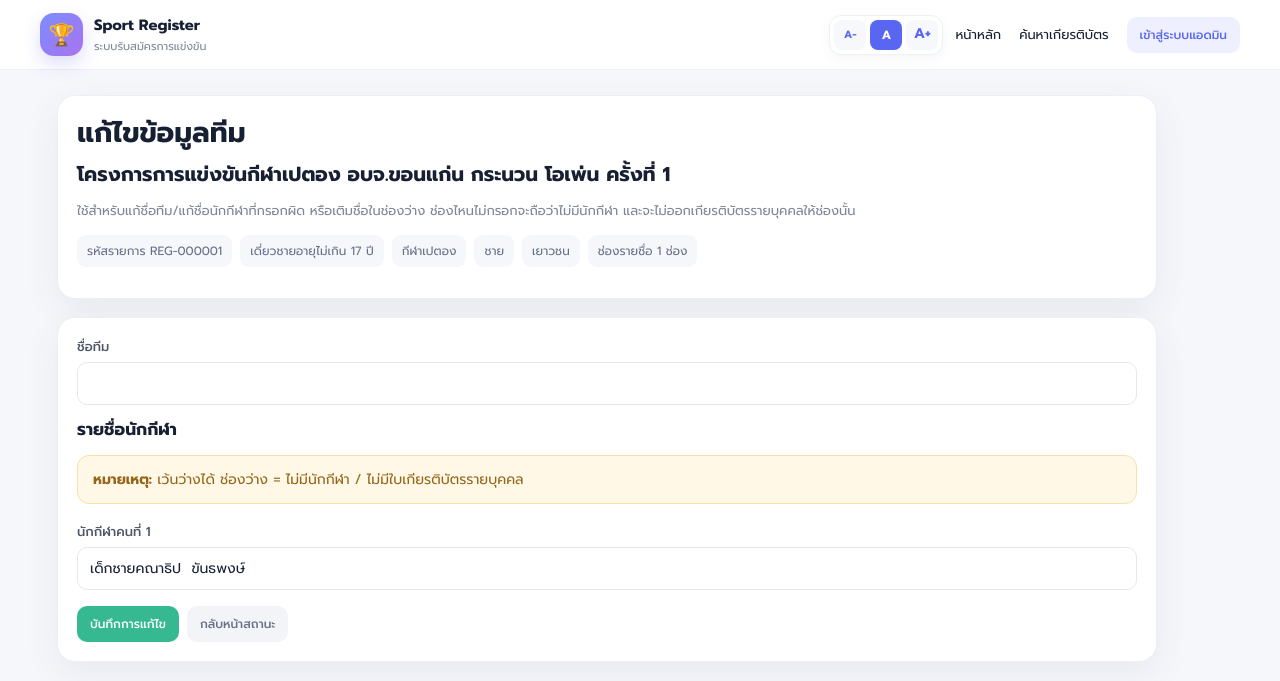
After one commit to Dekchairukna/register_team, a Flask app: a page that uses templates/public_edit_registration.html in a window 1280 px wide. The commit adds this page. Shown: the top 681 px of the page. Run offline with Flask 3, Linux system fonts and the light colour scheme; data comes from the database, SQL or seed files in the repository; some libraries are stand-ins or nearby versions.

Commit message:
update certificate

```diff
--- a/app.py
+++ b/app.py
@@ -183,7 +183,10 @@ def init_db():
     c.execute("UPDATE events SET has_limit = CASE WHEN max_slots > 0 THEN 1 ELSE 0 END")
     c.execute("UPDATE registrations SET registration_code = 'REG-' || LPAD(CAST(id AS TEXT), 6, '0') WHERE registration_code IS NULL OR registration_code = ''" if IS_POSTGRES else "UPDATE registrations SET registration_code = 'REG-' || printf('%06d', id) WHERE registration_code IS NULL OR registration_code = ''")
     c.execute("UPDATE registrations SET member_count = (SELECT COUNT(*) FROM registration_members m WHERE m.registration_id = registrations.id) WHERE member_count IS NULL OR member_count < 1")
-    c.execute("UPDATE registrations SET is_complete = CASE WHEN (SELECT COUNT(*) FROM registration_members m WHERE m.registration_id = registrations.id) >= member_count THEN 1 ELSE 0 END")
+    c.execute("""UPDATE registrations SET is_complete = CASE
+        WHEN EXISTS (SELECT 1 FROM events e WHERE e.id = registrations.event_id AND e.event_mode = 'certificate_only') THEN 1
+        WHEN (SELECT COUNT(*) FROM registration_members m WHERE m.registration_id = registrations.id) >= member_count THEN 1
+        ELSE 0 END""")
     c.execute('CREATE INDEX IF NOT EXISTS idx_events_tournament_id ON events(tournament_id)')
     c.execute('CREATE INDEX IF NOT EXISTS idx_registrations_event_id ON registrations(event_id)')
     c.execute('CREATE INDEX IF NOT EXISTS idx_registration_members_registration_id ON registration_members(registration_id)')
@@ -407,7 +410,7 @@ def public_tournament_registrations(tournament_id):
     if selected_event_id:
         selected_event=next((e for e in events if e['id']==selected_event_id),None)
         if not selected_event: selected_event_id=None
-    query='SELECT r.id,r.event_id,r.team_name,r.affiliation,r.member_count,r.is_complete,r.is_waitlist,r.created_at,e.event_name,e.category_type,e.gender_type,e.age_group,e.event_mode,e.sport_name,e.fixed_member_count FROM registrations r JOIN events e ON r.event_id=e.id WHERE e.tournament_id=?'
+    query='SELECT r.id,r.event_id,r.registration_code,r.team_name,r.affiliation,r.member_count,r.is_complete,r.is_waitlist,r.created_at,e.event_name,e.category_type,e.gender_type,e.age_group,e.event_mode,e.sport_name,e.fixed_member_count FROM registrations r JOIN events e ON r.event_id=e.id WHERE e.tournament_id=?'
     args=[tournament_id]
     if selected_event_id:
         query += ' AND e.id=?'; args.append(selected_event_id)
@@ -453,7 +456,13 @@ def register_event(event_id):
             idc='' if cert_only else request.form.get(f'member_idcard_{i}','').strip()
             f=None if cert_only else request.files.get(f'idcard_file_{i}')
             fn=None
-            if not n: flash(f'กรุณากรอกชื่อนักกีฬาคนที่ {i}'); return redirect(url_for('register_event',event_id=event_id))
+            # โหมดออกเกียรติบัตรอย่างเดียว: เว้นว่างได้ ช่องว่าง = ไม่มีนักกีฬา ไม่ออกใบรายบุคคล
+            # โหมดสมัครแข่งขันปกติ: ยังบังคับกรอกชื่อนักกีฬาตามจำนวนเดิม
+            if not n:
+                if cert_only:
+                    continue
+                flash(f'กรุณากรอกชื่อนักกีฬาคนที่ {i}')
+                return redirect(url_for('register_event',event_id=event_id))
             if f and f.filename:
                 fn=save_uploaded_file(f,f'idcard_{i}')
                 if not fn: flash('ไฟล์บัตรประชาชนต้องเป็น JPG PNG WEBP หรือ PDF'); return redirect(url_for('register_event',event_id=event_id))
@@ -466,7 +475,7 @@ def register_event(event_id):
         conn=get_db(); code=unique_registration_code(conn); wait=1 if full and can_waitlist else 0
         status='approved' if cert_only else 'pending'
         source='certificate_only' if cert_only else 'web'
-        complete=registration_is_complete(member_count,[{'name':m[0]} for m in members])
+        complete=1 if cert_only else registration_is_complete(member_count,[{'name':m[0]} for m in members])
         rid=insert_returning_id(conn,'''INSERT INTO registrations(event_id,team_name,affiliation,contact_name,phone,slip_filename,notes,created_at,member_count,source,registration_code,status,is_waitlist,is_complete,coach_name,approved_at) VALUES(?,?,?,?,?,?,?,?,?,?,?,?,?,?,?,?)''',(event_id,team_name or None,affiliation or None,contact,phone,slip,notes,now(),member_count,source,code,status,wait,complete,coach_name or None,now() if cert_only else None)); c=conn.cursor()
         for m in members: c.execute('INSERT INTO registration_members(registration_id,member_name,member_idcard,idcard_file) VALUES(?,?,?,?)',(rid,*m))
         conn.commit(); conn.close(); return redirect(url_for('registration_status',code=code))
@@ -478,8 +487,66 @@ def registration_status(code):
     if not reg: conn.close(); abort(404)
     members=conn.execute('SELECT * FROM registration_members WHERE registration_id=? ORDER BY id',(reg['id'],)).fetchall(); conn.close()
     instant=is_certificate_only_event(reg)
-    cert_ready=bool(reg['is_complete'] and reg['certificates_enabled'] and reg['certificate_self_download'] and (instant or not reg['certificate_require_approval'] or reg['status']=='approved'))
+    cert_ready=bool((instant or reg['is_complete']) and reg['certificates_enabled'] and reg['certificate_self_download'] and (instant or not reg['certificate_require_approval'] or reg['status']=='approved'))
     return render_template('registration_status.html',reg=reg,members=members,cert_ready=cert_ready,cert_only=instant)
+
+@app.route('/registration/<code>/edit', methods=['GET','POST'])
+def public_edit_registration(code):
+    """ให้ผู้สมัครแก้ไขชื่อทีมและรายชื่อนักกีฬาในช่องที่กำหนดไว้ได้เอง
+    - ไม่มีปุ่มลบรายการสมัคร
+    - ช่องชื่อนักกีฬาที่เว้นว่าง = ไม่มีนักกีฬา และจะไม่ออกเกียรติบัตรรายบุคคล
+    - เติมชื่อกลับเข้าไปในช่องว่างได้ภายหลัง
+    """
+    conn=get_db()
+    reg=conn.execute('''SELECT r.*,e.event_name,e.category_type,e.gender_type,e.age_group,e.has_fee,e.fee,e.fee_per,e.event_mode,e.sport_name,e.fixed_member_count,t.title tournament_title,t.certificates_enabled,t.certificate_self_download,t.certificate_require_approval
+                        FROM registrations r
+                        JOIN events e ON r.event_id=e.id
+                        JOIN tournaments t ON e.tournament_id=t.id
+                        WHERE r.registration_code=?''',(code,)).fetchone()
+    if not reg:
+        conn.close(); abort(404)
+    members=conn.execute('SELECT * FROM registration_members WHERE registration_id=? ORDER BY id',(reg['id'],)).fetchall()
+    slot_count=max(int(reg['member_count'] or 0), len(members), 1)
+
+    if request.method=='POST':
+        team_name=request.form.get('team_name','').strip()
+        team_required=is_certificate_only_event(reg) or reg['category_type']=='team'
+        if team_required and not team_name:
+            conn.close(); flash('กรุณากรอกชื่อทีม')
+            return redirect(url_for('public_edit_registration',code=code))
+
+        new_members=[]
+        removed_files=[]
+        for i in range(1,slot_count+1):
+            name=request.form.get(f'member_name_{i}','').strip()
+            old_member=members[i-1] if i-1 < len(members) else None
+            if name:
+                new_members.append((name, old_member['member_idcard'] if old_member else '', old_member['idcard_file'] if old_member else None))
+            elif old_member and old_member['idcard_file']:
+                removed_files.append(old_member['idcard_file'])
+
+        # เก็บจำนวนช่องไว้เท่าเดิม เพื่อให้ผู้สมัครกลับมาเติมชื่อในช่องว่างได้
+        complete=1 if is_certificate_only_event(reg) else registration_is_complete(slot_count,[{'name':m[0]} for m in new_members])
+        status=reg['status']
+        if status=='approved' and not complete:
+            status='pending'
+
+        conn.execute('DELETE FROM certificates WHERE registration_id=?',(reg['id'],))
+        conn.execute('DELETE FROM registration_members WHERE registration_id=?',(reg['id'],))
+        conn.execute('UPDATE registrations SET team_name=?, is_complete=?, status=? WHERE id=?',(team_name or None,complete,status,reg['id']))
+        for file_name in removed_files:
+            delete_uploaded_file(file_name)
+        for m in new_members:
+            conn.execute('INSERT INTO registration_members(registration_id,member_name,member_idcard,idcard_file) VALUES(?,?,?,?)',(reg['id'],*m))
+        conn.commit(); conn.close()
+        flash('แก้ไขข้อมูลทีมเรียบร้อยแล้ว ช่องว่างจะไม่นับเป็นนักกีฬาและไม่ออกเกียรติบัตรรายบุคคล')
+        return redirect(url_for('registration_status',code=code))
+
+    slot_members=[]
+    for i in range(slot_count):
+        slot_members.append(members[i] if i < len(members) else None)
+    conn.close()
+    return render_template('public_edit_registration.html',reg=reg,members=members,slot_members=slot_members,slot_count=slot_count)
 
 @app.route('/certificate-search')
 def certificate_search():
@@ -1209,7 +1276,7 @@ def get_or_create_cert(conn,registration_id,member_id=None,ctype='individual'):
 
 def get_cert_data(registration_id,member_id=None,ctype='individual'):
     conn=get_db(); reg=conn.execute('''SELECT r.*,e.event_name,e.category_type,e.gender_type,e.age_group,e.event_mode,e.sport_name,e.fixed_member_count,t.title tournament_title,t.certificates_enabled,t.certificate_self_download,t.certificate_require_approval,t.cert_org,t.cert_date,t.cert_place,t.cert_signer,t.cert_signer_position,t.cert_style,t.cert_heading,t.cert_footer_note,t.cert_logo_1,t.cert_logo_2,t.cert_logo_3,t.cert_background,t.cert_signature,t.cert_stamp FROM registrations r JOIN events e ON r.event_id=e.id JOIN tournaments t ON e.tournament_id=t.id WHERE r.id=?''',(registration_id,)).fetchone()
-    if not reg or not cert_access(reg) or not reg['is_complete']: conn.close(); abort(403)
+    if not reg or not cert_access(reg) or (not is_certificate_only_event(reg) and not reg['is_complete']): conn.close(); abort(403)
     member=conn.execute('SELECT * FROM registration_members WHERE id=? AND registration_id=?',(member_id,registration_id)).fetchone() if member_id else None
     if member_id is not None and not member: conn.close(); abort(404)
     code=get_or_create_cert(conn,registration_id,member_id,ctype); conn.close(); return reg,member,code
--- /dev/null
+++ b/templates/public_edit_registration.html
@@ -0,0 +1,39 @@
+{% extends 'base.html' %}
+{% block title %}แก้ไขข้อมูลทีม{% endblock %}
+{% block content %}
+<div class="card form-card-wide">
+  <h1>แก้ไขข้อมูลทีม</h1>
+  <h2>{{ reg['tournament_title'] }}</h2>
+  <p class="muted">ใช้สำหรับแก้ชื่อทีม/แก้ชื่อนักกีฬาที่กรอกผิด หรือเติมชื่อในช่องว่าง ช่องไหนไม่กรอกจะถือว่าไม่มีนักกีฬา และจะไม่ออกเกียรติบัตรรายบุคคลให้ช่องนั้น</p>
+  <div class="count-box">
+    <div class="count-item">รหัสรายการ {{ reg['registration_code'] }}</div>
+    <div class="count-item">{{ event_display_name(reg) }}</div>
+    <div class="count-item">{{ sport_competition_label(reg) }}</div>
+    <div class="count-item">{{ gender_label(reg['gender_type']) }}</div>
+    <div class="count-item">{{ age_label(reg['age_group']) }}</div>
+    <div class="count-item">ช่องรายชื่อ {{ slot_count }} ช่อง</div>
+  </div>
+</div>
+
+<div class="card form-card-wide">
+  <form method="post">
+    <label>ชื่อทีม</label>
+    <input name="team_name" value="{{ reg['team_name'] or '' }}" {% if is_certificate_only_event(reg) or reg['category_type']=='team' %}required{% endif %}>
+
+    <h3>รายชื่อนักกีฬา</h3>
+    <p class="flash warning-flash"><strong>หมายเหตุ:</strong> เว้นว่างได้ ช่องว่าง = ไม่มีนักกีฬา / ไม่มีใบเกียรติบัตรรายบุคคล</p>
+
+    {% for m in slot_members %}
+      <div class="member-edit-slot">
+        <label>นักกีฬาคนที่ {{ loop.index }}</label>
+        <input name="member_name_{{ loop.index }}" value="{{ m['member_name'] if m else '' }}" placeholder="เว้นว่างได้ ถ้าไม่มีนักกีฬาคนนี้">
+      </div>
+    {% endfor %}
+
+    <div class="row-actions">
+      <button type="submit" class="btn btn-success">บันทึกการแก้ไข</button>
+      <a class="btn btn-secondary" href="{{ url_for('registration_status',code=reg['registration_code']) }}">กลับหน้าสถานะ</a>
+    </div>
+  </form>
+</div>
+{% endblock %}
--- a/templates/register_event.html
+++ b/templates/register_event.html
@@ -9,7 +9,7 @@
   {% if not cert_only %}<div class="count-item">{% if event['has_fee'] %}{{ event['fee'] }} บาท/{{ fee_per_label(event['fee_per']) }}{% else %}สมัครฟรี{% endif %}</div>{% endif %}
   <div class="count-item">{% if event['has_limit'] %}กรอกแล้ว {{ reg_count }}/{{ event['max_slots'] }}{% else %}ไม่จำกัดจำนวน{% endif %}</div>
 </div>
-{% if cert_only %}<p class="muted">กรอกชื่อทีม ชื่อนักกีฬา และผู้ฝึกสอน แล้วระบบจะพาไปหน้าปริ้นเกียรติบัตรทันที</p>{% endif %}
+{% if cert_only %}<p class="muted">กรอกชื่อทีม ชื่อนักกีฬา และผู้ฝึกสอน แล้วระบบจะพาไปหน้าปริ้นเกียรติบัตรทันที ช่องชื่อนักกีฬาที่เว้นว่างจะถือว่าไม่มีนักกีฬา</p>{% endif %}
 {% if full and can_waitlist %}<p class="flash">จำนวนหลักเต็มแล้ว รายการใหม่จะเข้าสู่รายชื่อสำรอง</p>{% elif full %}<p class="flash">จำนวนรับสมัครเต็มแล้ว</p>{% endif %}</div>
 {% if not full or can_waitlist %}<div class="card"><form method="post" enctype="multipart/form-data">
 <label>จำนวนนักกีฬา</label><select name="member_count" id="member_count" onchange="renderMembers()">{% for n in allowed_counts %}<option value="{{ n }}" {% if n==default_member_count %}selected{% endif %}>{{ n }} คน</option>{% endfor %}</select>
@@ -29,7 +29,7 @@ function renderMembers(){
   const count=parseInt(document.getElementById('member_count').value);
   let h='';
   for(let i=1;i<=count;i++){
-    h+=`<hr><h3>นักกีฬาคนที่ ${i}</h3><label>ชื่อ-สกุล</label><input name="member_name_${i}" required>`;
+    h+=`<hr><h3>นักกีฬาคนที่ ${i}</h3><label>ชื่อ-สกุล <span class="muted">${certOnly ? '(เว้นว่างได้ ถ้าไม่มีนักกีฬาคนนี้)' : '(บังคับ)'}</span></label><input name="member_name_${i}" ${certOnly ? '' : 'required'}>`;
     if(!certOnly){
       h+=`<label>เลขบัตรประชาชน</label><input name="member_idcard_${i}"><label>อัปโหลดบัตรประชาชน</label><input type="file" name="idcard_file_${i}" accept=".jpg,.jpeg,.png,.webp,.pdf">`;
     }
--- a/templates/tournament_registrations.html
+++ b/templates/tournament_registrations.html
@@ -116,7 +116,8 @@
       <p><strong>สถานะ:</strong> <span class="badge {% if row['status']=='approved' %}badge-open{% else %}badge-attention{% endif %}">{{ 'อนุมัติแล้ว' if row['status']=='approved' else 'รอตรวจสอบ' }}</span> {% if row['is_waitlist'] %}<span class="badge">Waiting List</span>{% endif %} {% if not row['is_complete'] %}<span class="badge badge-closed">รายชื่อนักกีฬายังไม่ครบ</span>{% else %}<span class="badge badge-open">ข้อมูลครบ</span>{% endif %}</p>
     </div>
     <div class="row-actions">
-      <a class="btn btn-warning" href="{{ url_for('edit_registration',registration_id=row['id']) }}">แก้ไขข้อมูล</a>
+      <a class="btn btn-warning" href="{{ url_for('edit_registration',registration_id=row['id']) }}">แก้ไขข้อมูลแอดมิน</a>
+      <a class="btn btn-soft" target="_blank" href="{{ url_for('public_edit_registration',code=row['registration_code']) }}">ปุ่มแก้ไขทีมนี้</a>
       <a class="btn {% if row['status']=='approved' %}btn-secondary{% else %}btn-success{% endif %}" href="{{ url_for('approve_registration',registration_id=row['id'],status_filter=status_filter) }}">{{ 'ยกเลิกอนุมัติ' if row['status']=='approved' else 'อนุมัติรายชื่อ' }}</a>
       <a class="btn btn-soft" target="_blank" href="{{ url_for('registration_status',code=row['registration_code']) }}">หน้าสถานะ</a>
       <a class="btn btn-danger" href="{{ url_for('delete_registration',registration_id=row['id']) }}" onclick="return confirm('ลบผู้สมัครนี้?')">ลบ</a>
@@ -151,7 +152,7 @@
       {% for m in members_map[row['id']] %}
       <tr><td>{{ loop.index }}</td><td>{{ m['member_name'] }}</td><td>{{ m['member_idcard'] or '-' }}</td><td>{% if tournament['certificates_enabled'] and row['is_complete'] %}<a target="_blank" href="{{ url_for('certificate_member',registration_id=row['id'],member_id=m['id']) }}">เปิดเกียรติบัตร</a>{% elif not row['is_complete'] %}<span class="muted">เติมรายชื่อให้ครบก่อน</span>{% else %}<span class="muted">ยังไม่เปิดใช้งาน</span>{% endif %}</td></tr>
       {% endfor %}
-      {% for i in range((row['member_count'] or 0) - (members_map[row['id']]|length)) %}<tr class="missing-member-row"><td>{{ (members_map[row['id']]|length) + loop.index }}</td><td><span class="muted">ยังไม่ได้ระบุชื่อนักกีฬา</span></td><td>-</td><td><span class="muted">รอแก้ไขข้อมูล</span></td></tr>{% endfor %}
+      {% for i in range((row['member_count'] or 0) - (members_map[row['id']]|length)) %}<tr class="missing-member-row"><td>{{ (members_map[row['id']]|length) + loop.index }}</td><td><span class="muted">ช่องว่าง — ไม่มีนักกีฬา</span></td><td>-</td><td><a class="btn btn-soft btn-sm" target="_blank" href="{{ url_for('public_edit_registration',code=row['registration_code']) }}">เติมชื่อ</a></td></tr>{% endfor %}
       </tbody>
     </table>
   </div>
```
Also changed, not shown: templates/public_registrations.html (+10 -2 lines), templates/registration_status.html (+51 -1 lines), 1 other file.
